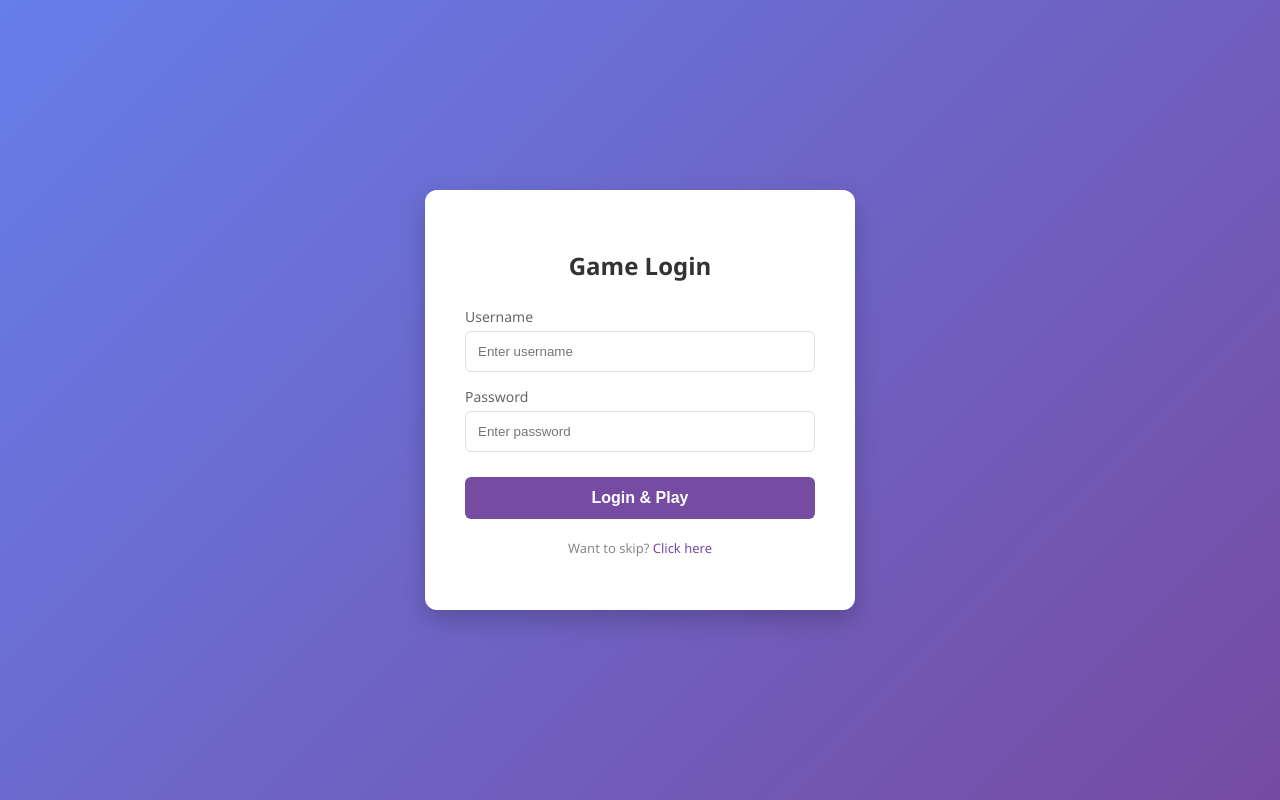
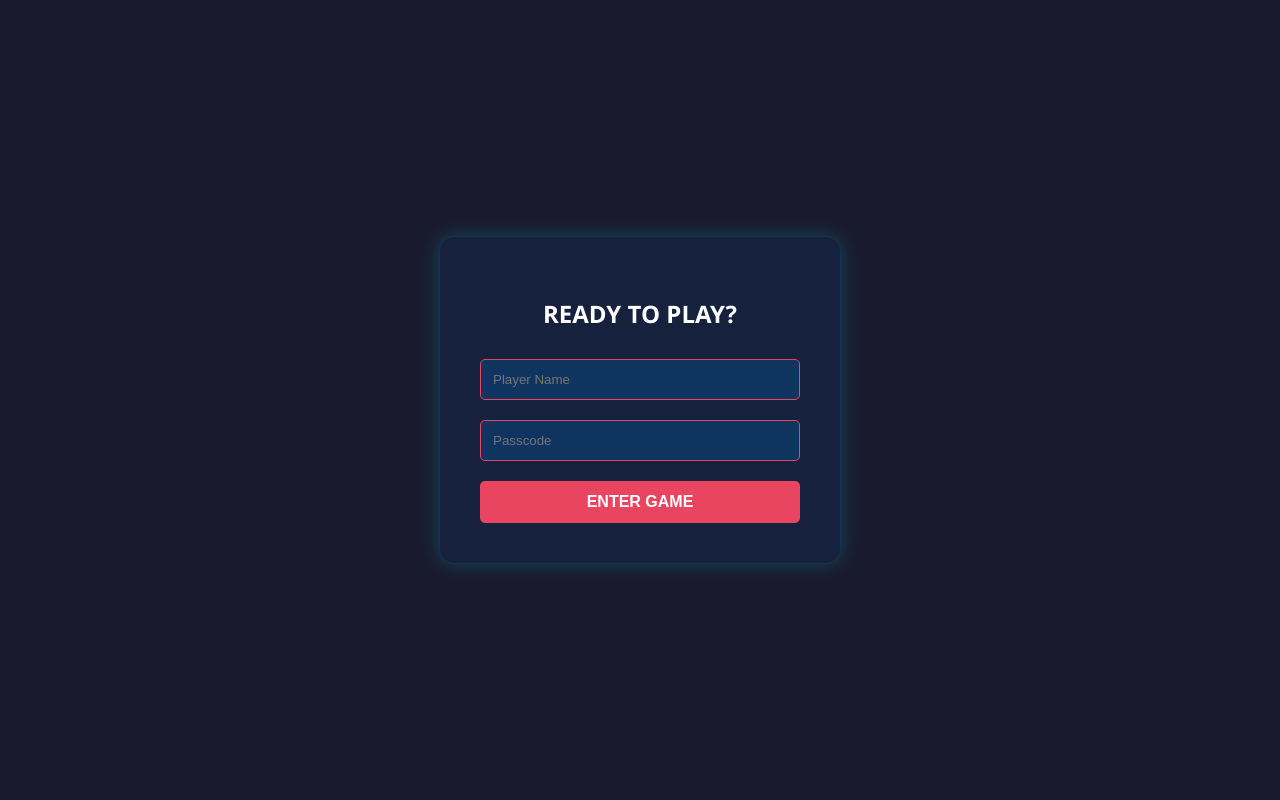
Before and after one commit to miraj-dev123/google.signin.np, a plain HTML site: page index.html in a window 1280 px wide. Drawn offline with Linux system fonts and the light colour scheme.

Commit message:
Update index.html

```diff
--- a/index.html
+++ b/index.html
@@ -3,95 +3,74 @@
 <head>
     <meta charset="UTF-8">
     <meta name="viewport" content="width=device-width, initial-scale=1.0">
-    <title>Login to Play</title>
+    <title>Game Login</title>
     <style>
-        /* Modern UI Styling */
         body {
-            font-family: 'Segoe UI', Tahoma, Geneva, Verdana, sans-serif;
-            background: linear-gradient(135deg, #667eea 0%, #764ba2 100%);
+            font-family: 'Segoe UI', sans-serif;
+            background: #1a1a2e; /* Dark game theme */
             display: flex;
             justify-content: center;
             align-items: center;
             height: 100vh;
             margin: 0;
+            color: white;
         }
-
-        .login-container {
-            background: white;
+        .login-box {
+            background: #16213e;
             padding: 40px;
-            border-radius: 12px;
-            box-shadow: 0 10px 25px rgba(0,0,0,0.2);
-            width: 100%;
-            max-width: 350px;
+            border-radius: 15px;
+            box-shadow: 0 0 20px rgba(0,255,255,0.2);
+            width: 320px;
             text-align: center;
+            border: 1px solid #0f3460;
         }
-
-        h2 { color: #333; margin-bottom: 25px; }
-
-        .input-group { text-align: left; margin-bottom: 15px; }
-
-        label { display: block; margin-bottom: 5px; color: #666; font-size: 14px; }
-
         input {
             width: 100%;
             padding: 12px;
-            border: 1px solid #ddd;
-            border-radius: 6px;
-            box-sizing: border-box; /* Prevents input from overflowing */
+            margin: 10px 0;
+            background: #0f3460;
+            border: 1px solid #e94560;
+            border-radius: 5px;
+            color: white;
+            box-sizing: border-box;
         }
-
-        .login-btn {
+        .teleport-btn {
             width: 100%;
             padding: 12px;
-            background: #764ba2;
+            background: #e94560;
             color: white;
             border: none;
-            border-radius: 6px;
+            border-radius: 5px;
+            cursor: pointer;
+            font-weight: bold;
             font-size: 16px;
-            font-weight: bold;
-            cursor: pointer;
             margin-top: 10px;
-            transition: background 0.3s;
+            transition: 0.3s;
         }
-
-        .login-btn:hover { background: #5a377e; }
-
-        .footer-text { margin-top: 20px; font-size: 13px; color: #888; }
-
-        a { color: #764ba2; text-decoration: none; }
+        .teleport-btn:hover {
+            background: #ff2e63;
+            transform: scale(1.02);
+        }
     </style>
 </head>
 <body>
 
-    <div class="login-container">
+    <div class="login-box">
         <form id="loginForm">
-            <h2>Game Login</h2>
+            <h2>READY TO PLAY?</h2>
+            <input type="text" placeholder="Player Name" required>
+            <input type="password" placeholder="Passcode" required>
 
-            <div class="input-group">
-                <label for="username">Username</label>
-                <input type="text" id="username" required placeholder="Enter username">
-            </div>
-
-            <div class="input-group">
-                <label for="password">Password</label>
-                <input type="password" id="password" required placeholder="Enter password">
-            </div>
-
-            <!-- This button triggers the "Teleport" -->
-            <button type="submit" class="login-btn">Login & Play</button>
-
-            <p class="footer-text">
-                Want to skip? <a href="https://miraj-dev123.github.io/game/">Click here</a>
-            </p>
+            <button type="submit" class="teleport-btn">ENTER GAME</button>
         </form>
     </div>
 
     <script>
-        // The "Teleport" Script
-        document.getElementById('loginForm').addEventListener('submit', function(event) {
-            event.preventDefault(); // Prevents the page from refreshing
+        // This script handles the "Teleport" to your game
+        document.getElementById('loginForm').addEventListener('submit', function(e) {
+            e.preventDefault(); // Stop the form from reloading the page
 
-            // Teleport the user to the game
+            // THE TELEPORT DESTINATION
             window.location.href = "https://miraj-dev123.github.io/game/";
         });
     </script>
```
